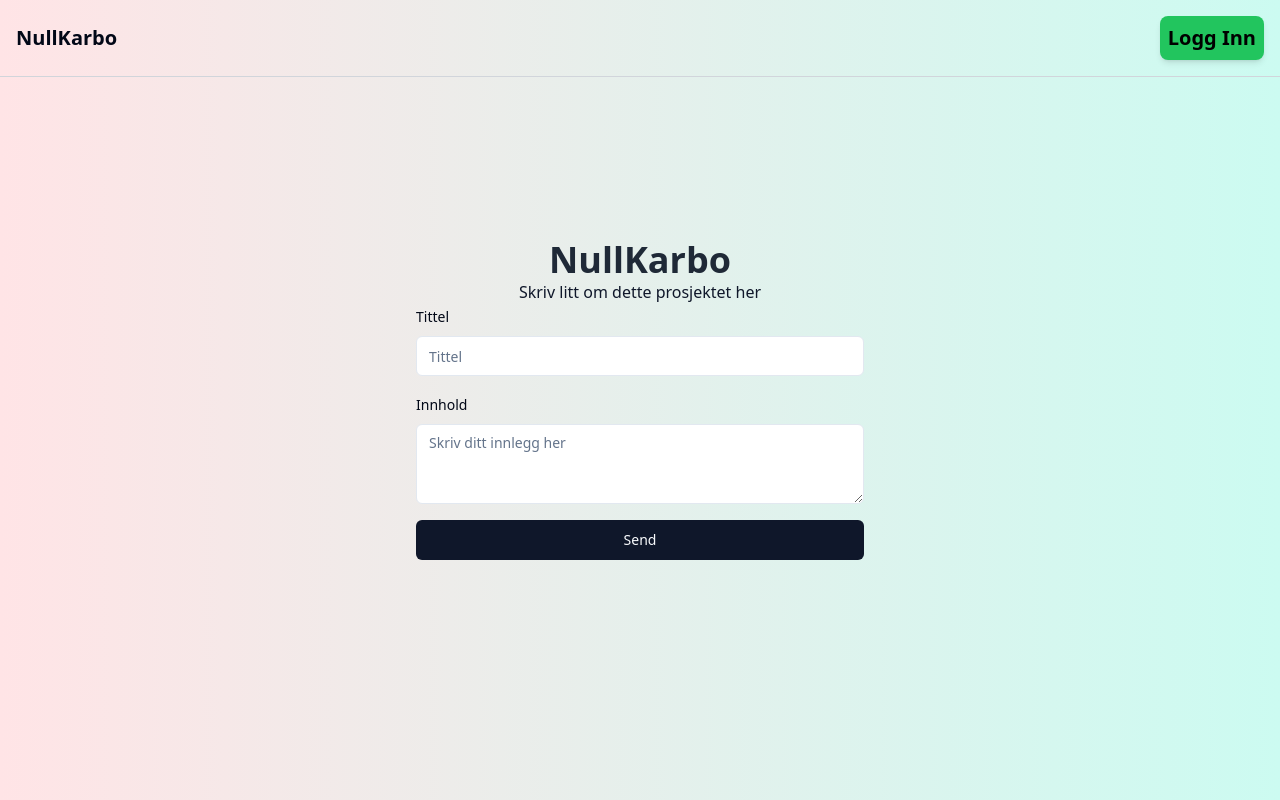
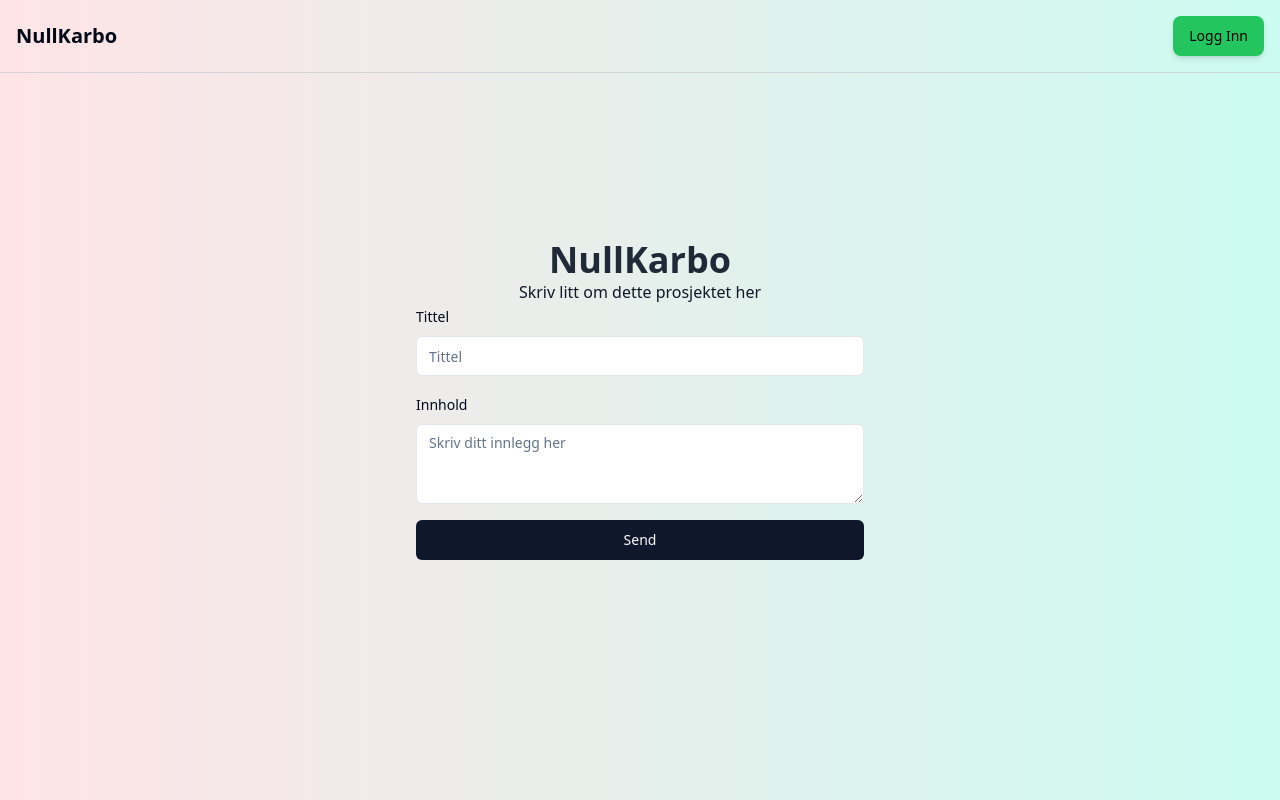
Before and after one commit to coding-chef77/forum, a Next.js app: page / in a window 1280 px wide. Built offline with nearby package versions, Linux system fonts and the light colour scheme; no server answers.

Commit message:
Test if this button works

```diff
--- a/src/app/layout.tsx
+++ b/src/app/layout.tsx
@@ -39,9 +39,9 @@ function TopNav() {
       <div>NullKarbo</div>
       <div>
         <SignedOut>
-          <div className="transform rounded-lg bg-green-500 p-2 text-black shadow-md transition-all duration-200 ease-in-out hover:scale-105 hover:bg-green-600 hover:shadow-lg">
+          <StyledButton>
             <SignInButton>Logg Inn</SignInButton>
-          </div>
+          </StyledButton>
         </SignedOut>
         <SignedIn>
           <div className="flex gap-4">
```
